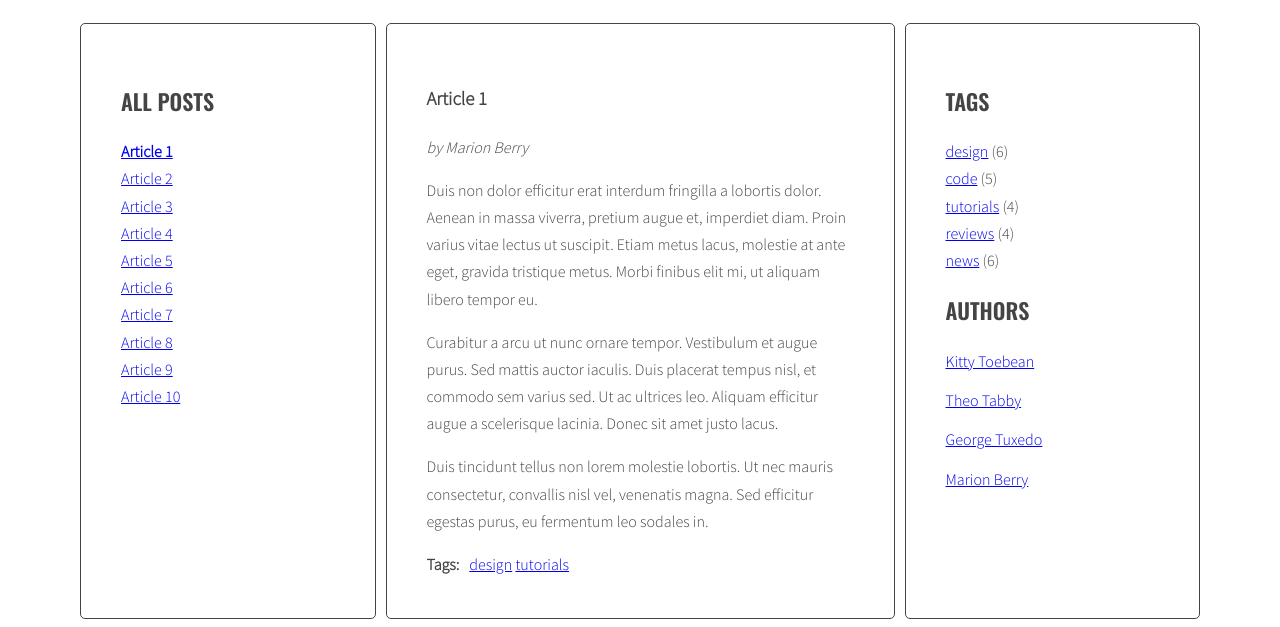
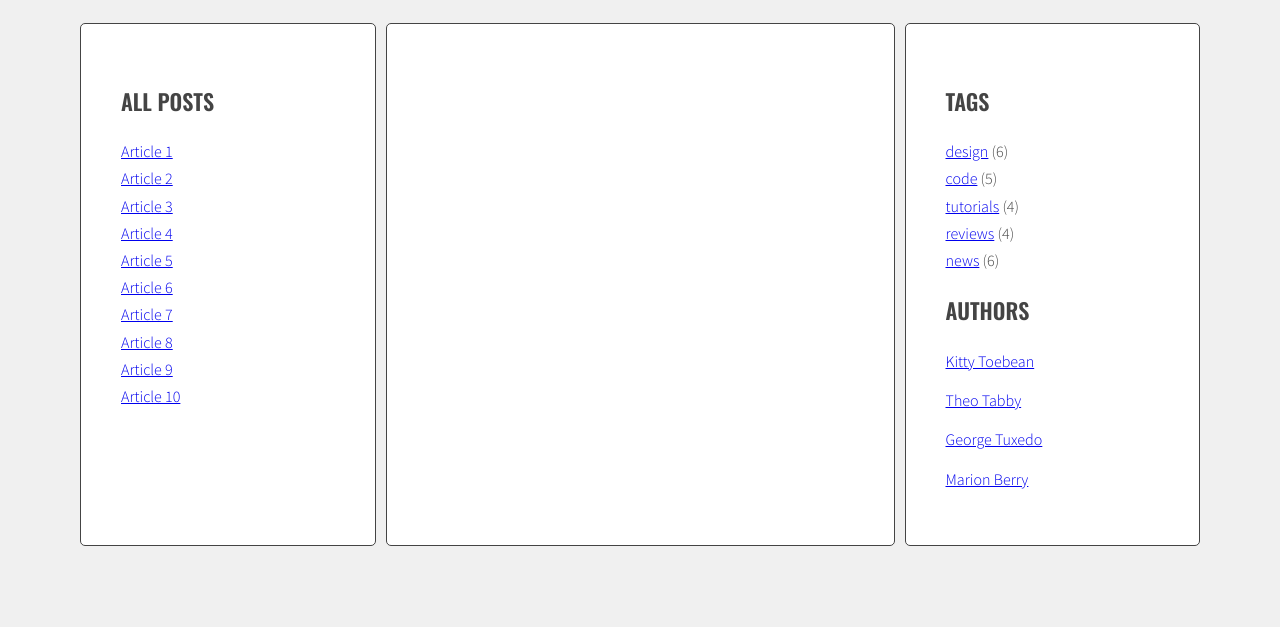
Before and after one commit to kzyluk/JS-Blog, a website: page index.html in a window 1280 px wide. Both pictures are taken after a click on the link "Article 2". Shown: the part 220-847 px from the top of the page. After the commit the page ends 800 px from the top, so only its background shows below. Drawn offline with nearby package versions, Linux system fonts and the light colour scheme.

Commit message:
background change

```diff
--- a/js/script.js
+++ b/js/script.js
@@ -1,4 +1,4 @@
-"use strict"
+"use strict";
 /*
 document.getElementById("test-button").addEventListener('click', function(){
     const links = document.querySelectorAll('.titles a');
@@ -7,17 +7,28 @@ document.getElementById("test-button").addEventListener('click', function(){
 
 */
 
-const titleClickHandler = function(event){
-    console.log('Link was clicked!');
-    console.log(event)
+const titleClickHandler = function(event) {
+  console.log("Link was clicked!");
+  console.log(event);
+
   /* remove class 'active' from all article links */
+  const activeLinks = document.querySelectorAll(".titles a.active");
+  for (let activeLink of activeLinks) {
+    activeLink.classList.remove("active");
+  }
+
   /* add class 'active' to the clicked link */
   /* remove class 'active' from all articles */
+  const activeArticles = document.querySelectorAll(".posts article.active");
+  for (let activeArticle of activeArticles) {
+      activeArticle.classList.remove("active");
+  }
+
   /* get 'href' attribute from the clicked link */
   /* find the correct article using the selector (value of 'href' att
     /* add class 'active' to the correct article */
+};
+const links = document.querySelectorAll(".titles a");
+for (let link of links) {
+  link.addEventListener("click", titleClickHandler);
 }
-    const links = document.querySelectorAll('.titles a');
-    for(let link of links){
-    link.addEventListener('click', titleClickHandler);
-    }
--- a/sass/style.scss
+++ b/sass/style.scss
@@ -4,6 +4,7 @@
 
 $color-light: #fff;
 $color-dark: #444;
+$color-background: #f0f0f0;
 
 $font-logo: 'Sacramento', cursive;
 $font-header: 'Oswald', sans-serif;
@@ -16,7 +17,7 @@ $font-text: 'Source Sans Pro', sans-serif;
 }
 
 body {
-  background: $color-light;
+  background: $color-background;
   font-family: $font-text;
   color: $color-dark;
   font-weight: 300;
```
Also changed, not shown: css/style.css, 1 other file. Lines whose indentation alone changed are shown as unchanged.
